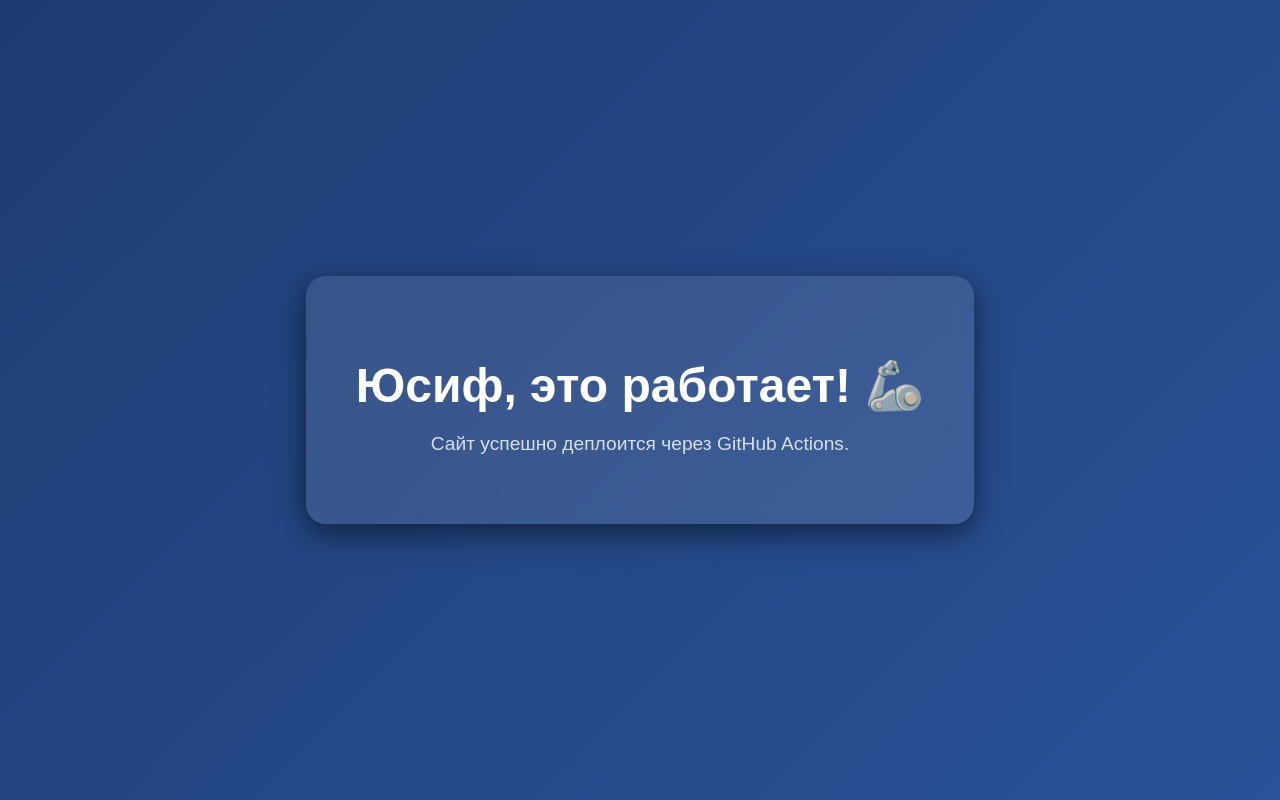
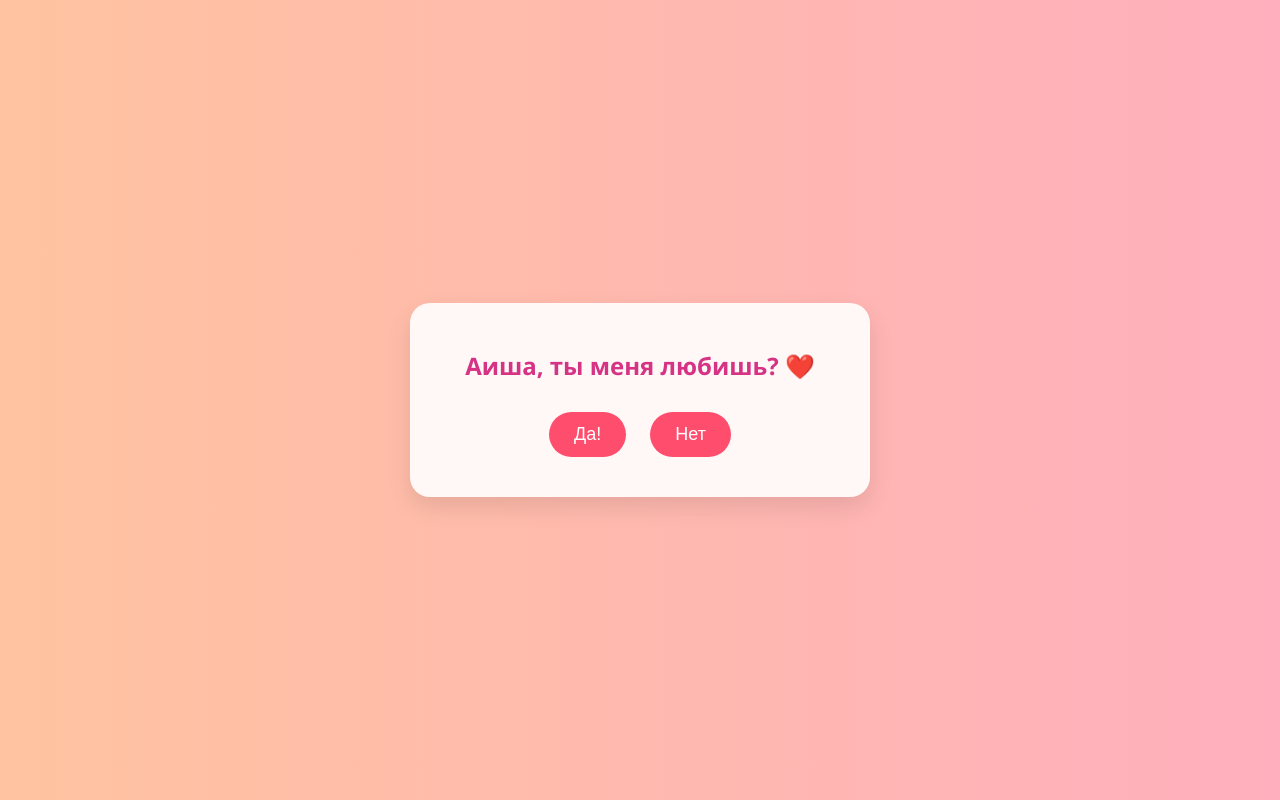
Before and after one commit to Yusif2603/MyDevops, a plain HTML site: page website/index.html in a window 1280 px wide. Drawn offline with Linux system fonts and the light colour scheme.

Commit message:
Update index.html

```diff
--- a/website/index.html
+++ b/website/index.html
@@ -3,18 +3,118 @@
 <head>
     <meta charset="UTF-8">
     <meta name="viewport" content="width=device-width, initial-scale=1.0">
-    <title>My Project</title>
+    <title>Для Аиши ❤️</title>
     <style>
-        body { background: linear-gradient(135deg, #1e3c72, #2a5298); color: white; height: 100vh; display: flex; align-items: center; justify-content: center; font-family: sans-serif; margin: 0; }
-        .card { text-align: center; background: rgba(255, 255, 255, 0.1); padding: 50px; border-radius: 20px; backdrop-filter: blur(10px); box-shadow: 0 10px 30px rgba(0,0,0,0.5); }
-        h1 { font-size: 3rem; margin-bottom: 10px; }
-        p { font-size: 1.2rem; opacity: 0.8; }
+        body {
+            background: #ffafbd;
+            background: linear-gradient(to right, #ffc3a0, #ffafbd);
+            font-family: 'Segoe UI', Tahoma, Geneva, Verdana, sans-serif;
+            display: flex;
+            align-items: center;
+            justify-content: center;
+            height: 100vh;
+            margin: 0;
+            overflow: hidden;
+            color: #d63384;
+        }
+        .game-container {
+            background: rgba(255, 255, 255, 0.9);
+            padding: 30px;
+            border-radius: 20px;
+            box-shadow: 0 10px 25px rgba(0,0,0,0.1);
+            text-align: center;
+            max-width: 400px;
+            width: 90%;
+            position: relative;
+            z-index: 10;
+        }
+        h1 { margin-bottom: 20px; font-size: 24px; }
+        .btn {
+            background: #ff4d6d;
+            color: white;
+            border: none;
+            padding: 12px 25px;
+            border-radius: 25px;
+            cursor: pointer;
+            font-size: 18px;
+            margin: 10px;
+            transition: transform 0.2s;
+        }
+        .btn:hover { transform: scale(1.1); background: #ff758f; }
+        #no-btn { position: relative; }
+        .hidden { display: none; }
+        .heart {
+            position: absolute;
+            color: #ff4d6d;
+            font-size: 20px;
+            animation: float 3s linear infinite;
+        }
+        @keyframes float {
+            0% { transform: translateY(100vh) rotate(0deg); opacity: 1; }
+            100% { transform: translateY(-10vh) rotate(360deg); opacity: 0; }
+        }
     </style>
 </head>
 <body>
-    <div class="card">
-        <h1>Юсиф, это работает! 🦾</h1>
-        <p>Сайт успешно деплоится через GitHub Actions.</p>
+
+    <div class="game-container" id="game-box">
+        <div id="step1">
+            <h1>Аиша, ты меня любишь? ❤️</h1>
+            <button class="btn" onclick="nextStep(2)">Да!</button>
+            <button class="btn" id="no-btn" onmouseover="moveNo()">Нет</button>
+        </div>
+
+        <div id="step2" class="hidden">
+            <h1>А как сильно? 🌹</h1>
+            <button class="btn" onclick="nextStep(3)">До луны и обратно!</button>
+            <button class="btn" onclick="nextStep(3)">Больше всех на свете!</button>
+        </div>
+
+        <div id="step3" class="hidden">
+            <h1>Правильный ответ! 🏆</h1>
+            <p style="font-size: 20px;">Теперь посмотри на экран...</p>
+            <button class="btn" onclick="surprise()">Нажми сюда</button>
+        </div>
+
+        <div id="final" class="hidden">
+            <h1>Я ТЕБЯ ЛЮБЛЮ! ❤️</h1>
+            <p>Этот сайт был создан специально для тебя.</p>
+            <p style="font-size: 40px;">💍✨</p>
+        </div>
     </div>
+
+    <script>
+        function moveNo() {
+            const btn = document.getElementById('no-btn');
+            const x = Math.random() * (window.innerWidth - btn.offsetWidth);
+            const y = Math.random() * (window.innerHeight - btn.offsetHeight);
+            btn.style.position = 'fixed';
+            btn.style.left = x + 'px';
+            btn.style.top = y + 'px';
+        }
+
+        function nextStep(step) {
+            document.getElementById('step1').classList.add('hidden');
+            document.getElementById('step2').classList.add('hidden');
+            document.getElementById('step3').classList.add('hidden');
+            document.getElementById('step' + step).classList.remove('hidden');
+        }
+
+        function surprise() {
+            document.getElementById('step3').classList.add('hidden');
+            document.getElementById('final').classList.remove('hidden');
+            setInterval(createHeart, 300);
+        }
+
+        function createHeart() {
+            const heart = document.createElement('div');
+            heart.classList.add('heart');
+            heart.innerHTML = '❤️';
+            heart.style.left = Math.random() * 100 + 'vw';
+            heart.style.animationDuration = Math.random() * 2 + 3 + 's';
+            document.body.appendChild(heart);
+            setTimeout(() => heart.remove(), 4000);
+        }
+    </script>
 </body>
 </html>
```
